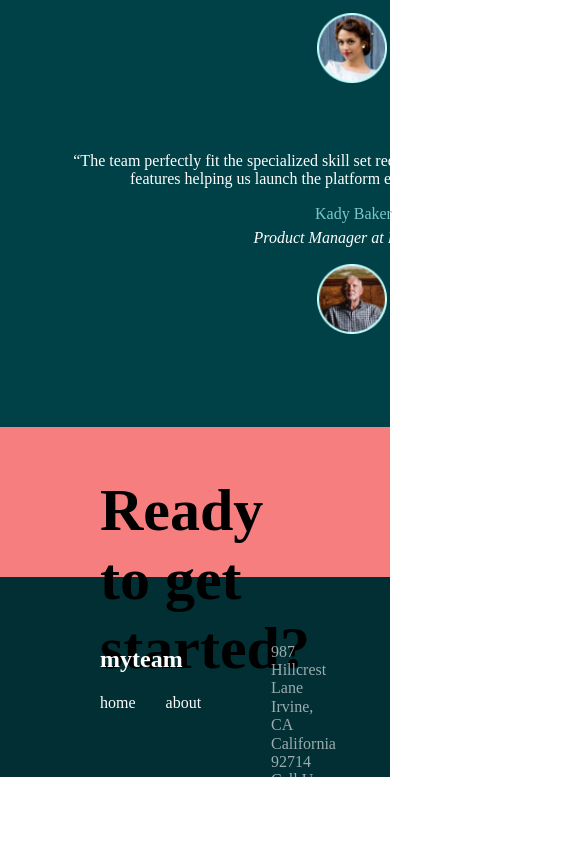
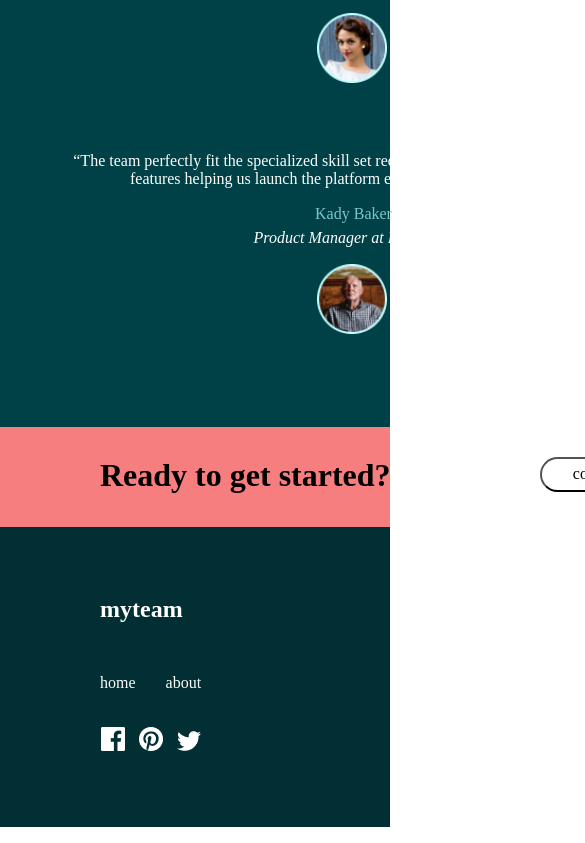
Before and after one commit to bekzod-07/MyTeam, a plain HTML site: page index.html in a window 390 px wide. Shown: the part 1770-2613 px from the top of the page, 585 px wide, since content can reach past the window. Drawn offline with Linux system fonts and the light colour scheme.

Commit message:
home-Tablet-responsive

```diff
--- a/css/style.css
+++ b/css/style.css
@@ -508,5 +508,47 @@
     margin-left: 150px;
   }
 
+  .ready {
+    height: 150px;
+  }
+
+  .get h2 {
+    font-size: 32px;
+    width: 400px;
+    margin-top: 30px;
+  }
+
+  .get button {
+    margin-left: 40px;
+    margin-top: 30px;
+    width: 130px;
+  }
+
+  .hill {
+    height: 300px;
+  }
+
+  .bottom-1 ul {
+    margin-top: 50px;
+  }
+
+  .bottom-2 p {
+    margin-left: 300px;
+    width: 200px;
+    text-align: right;
+    line-height: 1.5;
+  }
+
+
+  .bottom-3 img:nth-child(1) {
+    margin-top: 120px;
+    margin-left: -1000px;
+  }
+
+  .bottom-3 p {
+    position: absolute;
+    left: 470px;
+    margin-top: -20px;
+  }
 
 }
```
